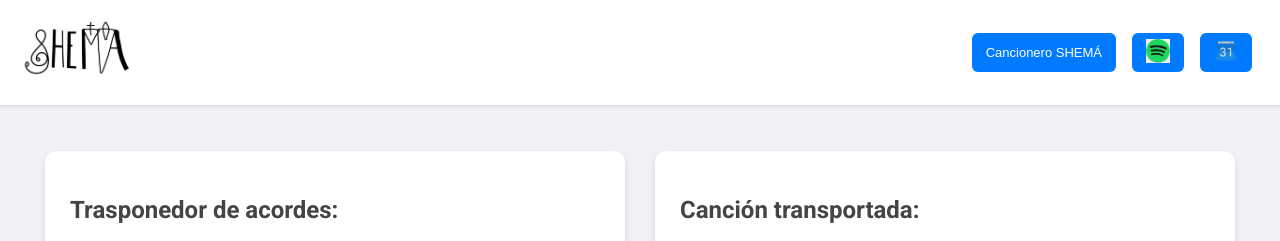
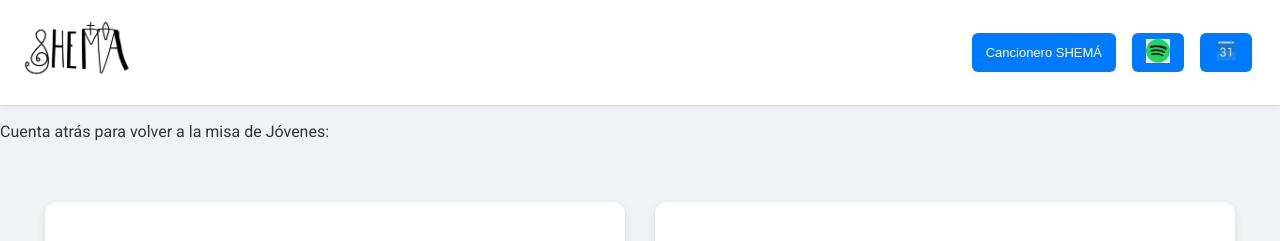
Before and after one commit to luispla22/shema.sscc, a plain HTML site: page index.html in a window 1280 px wide. Shown: the top 241 px of the page. Drawn offline with Linux system fonts and the light colour scheme.

Commit message:
Update index.html

```diff
--- a/index.html
+++ b/index.html
@@ -31,6 +31,14 @@
     </a>
     </div>
 </div>
+
+
+	<div id="countdown-container">
+  <p>Cuenta atrás para volver a la misa de Jóvenes:</p>
+  <span id="countdown"></span>
+</div>
+
+
 <div class="container">
     <div class="column">
         <form id="frm1">
```
